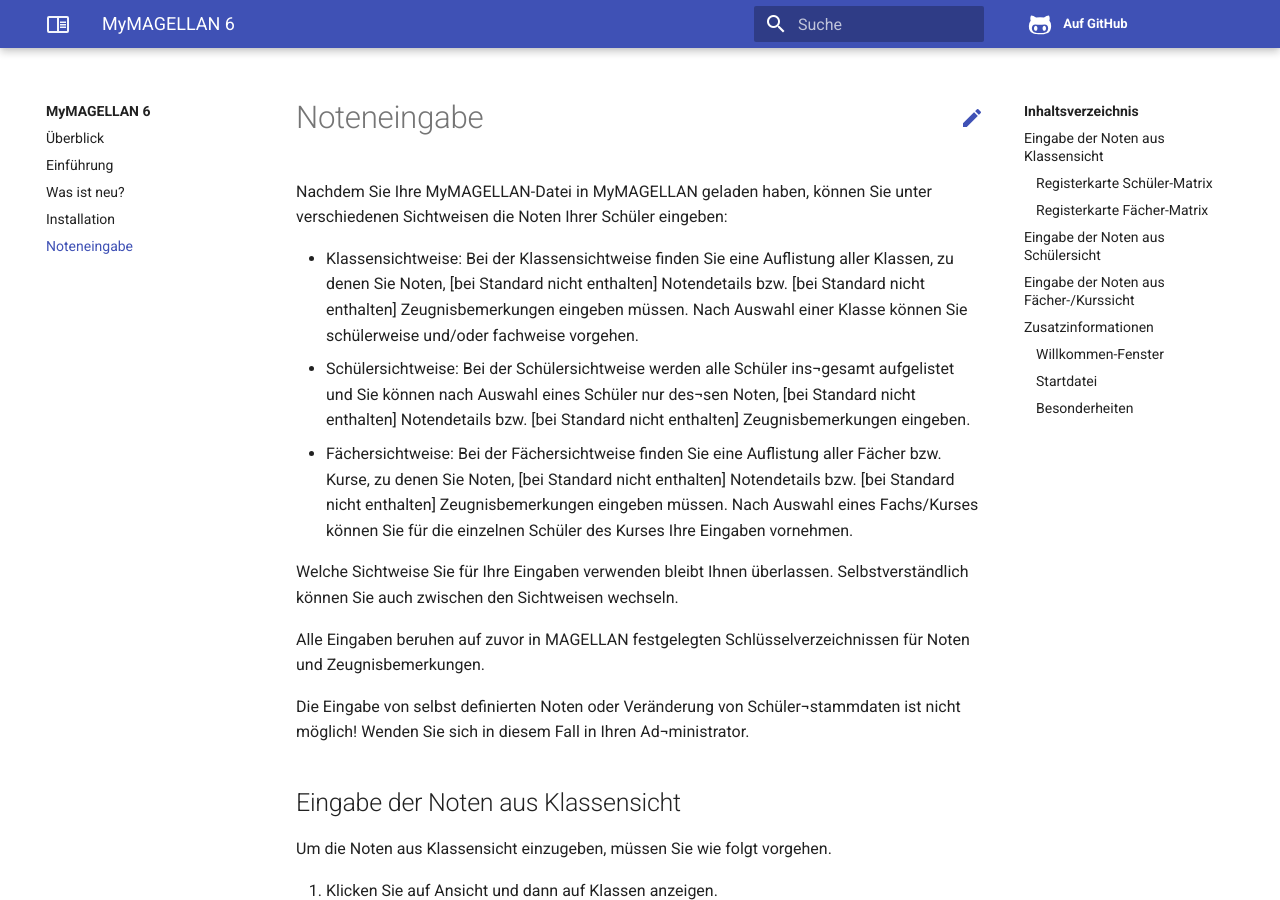
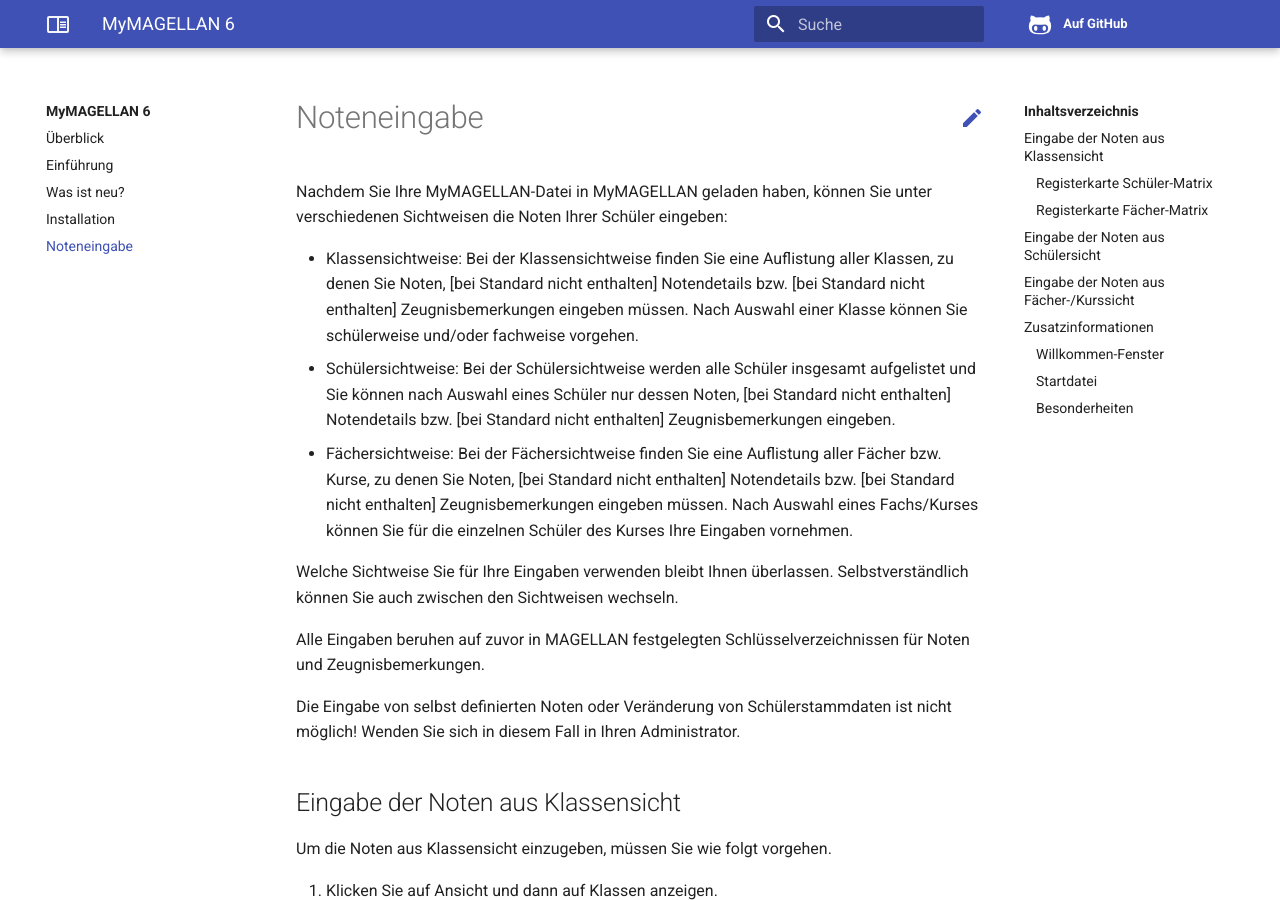
Before and after one commit to stuebersystems/doc.mymagellan6.de, an MkDocs documentation site: the page built from docs/noteneingabe.md, in a window 1280 px wide and 900 px high. Built offline with MkDocs 1.6.1, drawn with Linux system fonts in a browser that asks for light colours; some of the changed text lies outside the part shown.

Commit message:
Update noteneingabe.md

```diff
--- a/docs/noteneingabe.md
+++ b/docs/noteneingabe.md
@@ -4,7 +4,7 @@ Nachdem Sie Ihre MyMAGELLAN-Datei in MyMAGELLAN geladen haben, können Sie unter
 
 * Klassensichtweise: Bei der Klassensichtweise finden Sie eine Auflistung aller Klassen, zu denen Sie Noten, [bei Standard nicht enthalten] Notendetails bzw. [bei Standard nicht enthalten] Zeugnisbemerkungen eingeben müssen. Nach Auswahl einer Klasse können Sie schülerweise und/oder fachweise vorgehen.
 
-* Schülersichtweise: Bei der Schülersichtweise werden alle Schüler ins¬gesamt aufgelistet und Sie können nach Auswahl eines Schüler nur des¬sen Noten, [bei Standard nicht enthalten] Notendetails bzw. [bei Standard nicht enthalten] Zeugnisbemerkungen eingeben.
+* Schülersichtweise: Bei der Schülersichtweise werden alle Schüler insgesamt aufgelistet und Sie können nach Auswahl eines Schüler nur dessen Noten, [bei Standard nicht enthalten] Notendetails bzw. [bei Standard nicht enthalten] Zeugnisbemerkungen eingeben.
 
 * Fächersichtweise: Bei der Fächersichtweise finden Sie eine Auflistung aller Fächer bzw. Kurse, zu denen Sie Noten, [bei Standard nicht enthalten] Notendetails bzw. [bei Standard nicht enthalten] Zeugnisbemerkungen eingeben müssen. Nach Auswahl eines Fachs/Kurses können Sie für die einzelnen Schüler des Kurses Ihre Eingaben vornehmen.
 
@@ -12,7 +12,7 @@ Welche Sichtweise Sie für Ihre Eingaben verwenden bleibt Ihnen überlassen. Sel
 
 Alle Eingaben beruhen auf zuvor in MAGELLAN festgelegten Schlüsselverzeichnissen für Noten und Zeugnisbemerkungen.
 
-Die Eingabe von selbst definierten Noten oder Veränderung von Schüler¬stammdaten ist nicht möglich! Wenden Sie sich in diesem Fall in Ihren Ad¬ministrator.
+Die Eingabe von selbst definierten Noten oder Veränderung von Schülerstammdaten ist nicht möglich! Wenden Sie sich in diesem Fall in Ihren Administrator.
 
 ## Eingabe der Noten aus Klassensicht
 
```
Also changed, not shown: other parts of docs/noteneingabe.md (+1 -1 lines).
